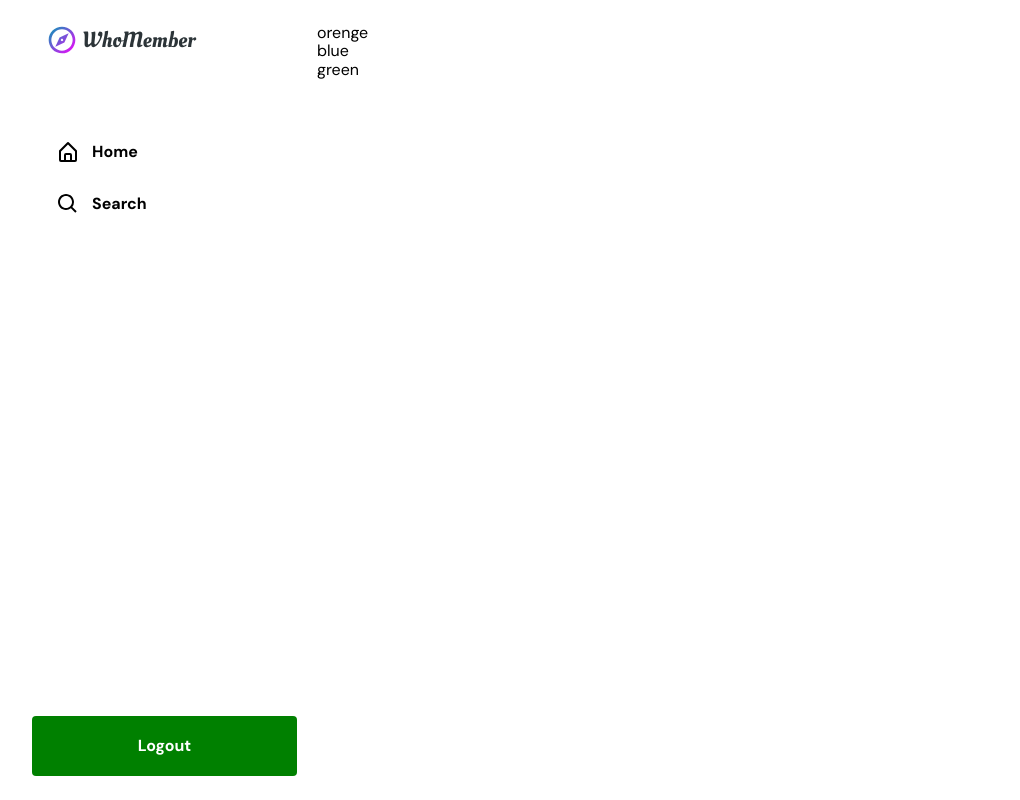
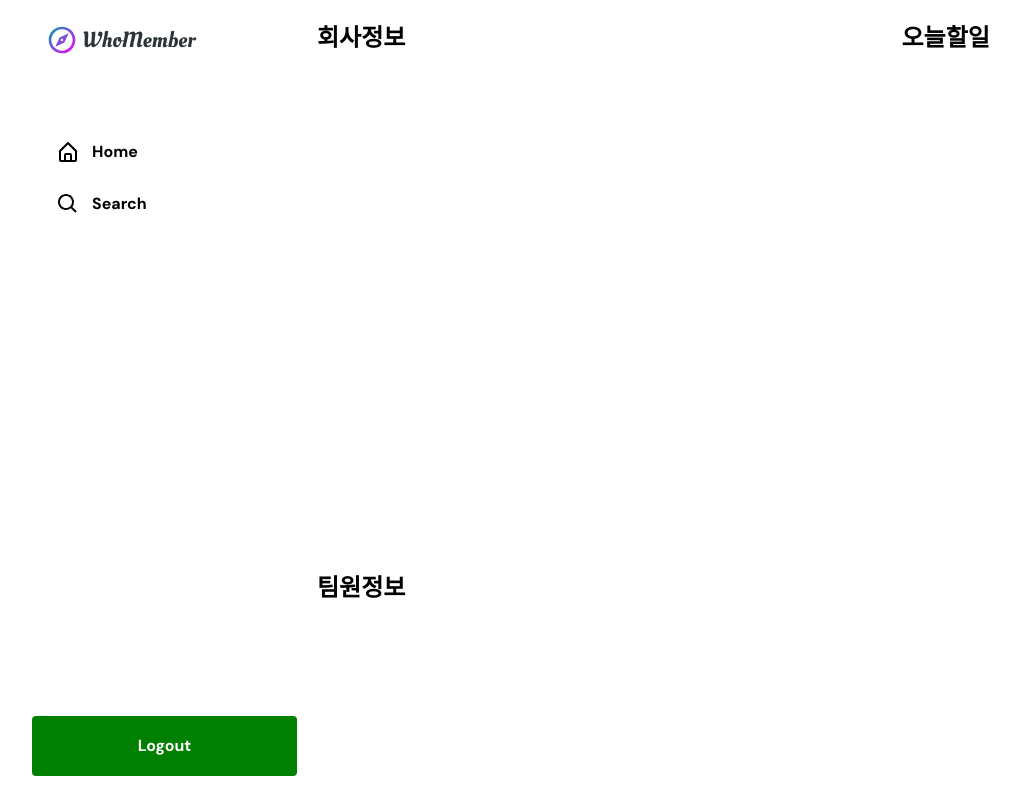
Before and after one commit to sonseong10/ecommerce-monorepo, a React (Create React App) app: page /home in a window 1280 px wide. Shown: the whole page, without its empty margins (48-1068 px from the left). Built offline with nearby package versions, Linux system fonts and the light colour scheme; no server answers; sample sign-in values are in the browser's storage.

Commit message:
🚧 Add main page component

```diff
--- a/src/components/home/home-page.jsx
+++ b/src/components/home/home-page.jsx
@@ -1,4 +1,5 @@
 import { useEffect } from 'react'
+import styles from '../../styles/modules/home_page.module.css'
 
 const HomePage = ({ handleHomeActive }) => {
   useEffect(() => {
@@ -6,10 +7,18 @@ const HomePage = ({ handleHomeActive }) => {
   })
   return (
     <div className="col-sm-4 col-md-9">
-      <div className="wrapper">
-        <article>orenge</article>
-        <article>blue</article>
-        <article>green</article>
+      <div className={`wrapper ${styles.articleWrap}`}>
+        <div className={styles.articleLeft}>
+          <article className={styles.benner}>
+            <h2 className={styles.articleTitle}>회사정보</h2>
+          </article>
+          <article className={styles.todo}>
+            <h2 className={styles.articleTitle}>오늘할일</h2>
+          </article>
+        </div>
+        <article className={styles.member}>
+          <h2 className={styles.articleTitle}>팀원정보</h2>
+        </article>
       </div>
     </div>
   )
--- /dev/null
+++ b/src/styles/modules/home_page.module.css
@@ -0,0 +1,43 @@
+@value primary, secondery, white, background, green, green-active from '../constants/color.css';
+
+@value font-size-12, line-height-12, letter-spacing-12, font-size-14,line-height-14, letter-spacing-14, font-size-16, line-height-16,letter-spacing-16 from '../constants/typography.css';
+
+.articleWrap {
+  display: flex;
+  flex-direction: column;
+  justify-content: space-between;
+  height: 100vh;
+  overflow-y: auto;
+}
+
+.articleWrap::-webkit-scrollbar {
+  display: none;
+}
+
+.articleLeft {
+  display: flex;
+  flex-wrap: wrap;
+  justify-content: space-between;
+}
+
+.benner {
+  width: 60%;
+  height: 550px;
+}
+
+.todo {
+  width: 30%;
+}
+
+.member {
+  flex-shrink: 0;
+  width: 100%;
+  height: 320px;
+}
+
+.articleTitle {
+  font-size: font-size-16;
+  line-height: line-height-16;
+  letter-spacing: letter-spacing-16;
+  color: primary;
+}
```
